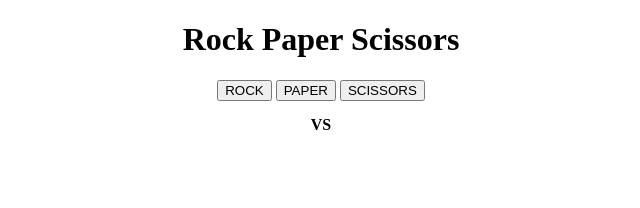
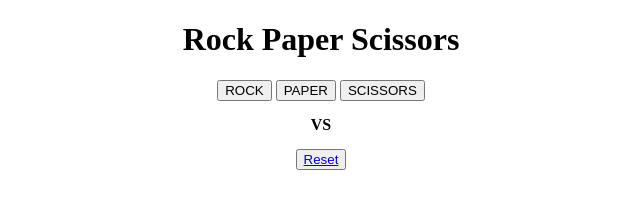
Before and after one commit to Numbers0689/rockpaper, a plain HTML site: page index.html in a window 1280 px wide. Shown: the whole page, without its empty margins (319-959 px from the left). Drawn offline with Linux system fonts and the light colour scheme.

Commit message:
Add reset button

```diff
--- a/index.html
+++ b/index.html
@@ -20,6 +20,7 @@
 
         <div id="score" style="margin: 15px;"></div>
         <div id="result" style="margin: 15px; font-weight: 700;"></div>
+        <button><a href="index.html">Reset</a></button>
 
         <script src="script.js"></script>
     </body>
```
